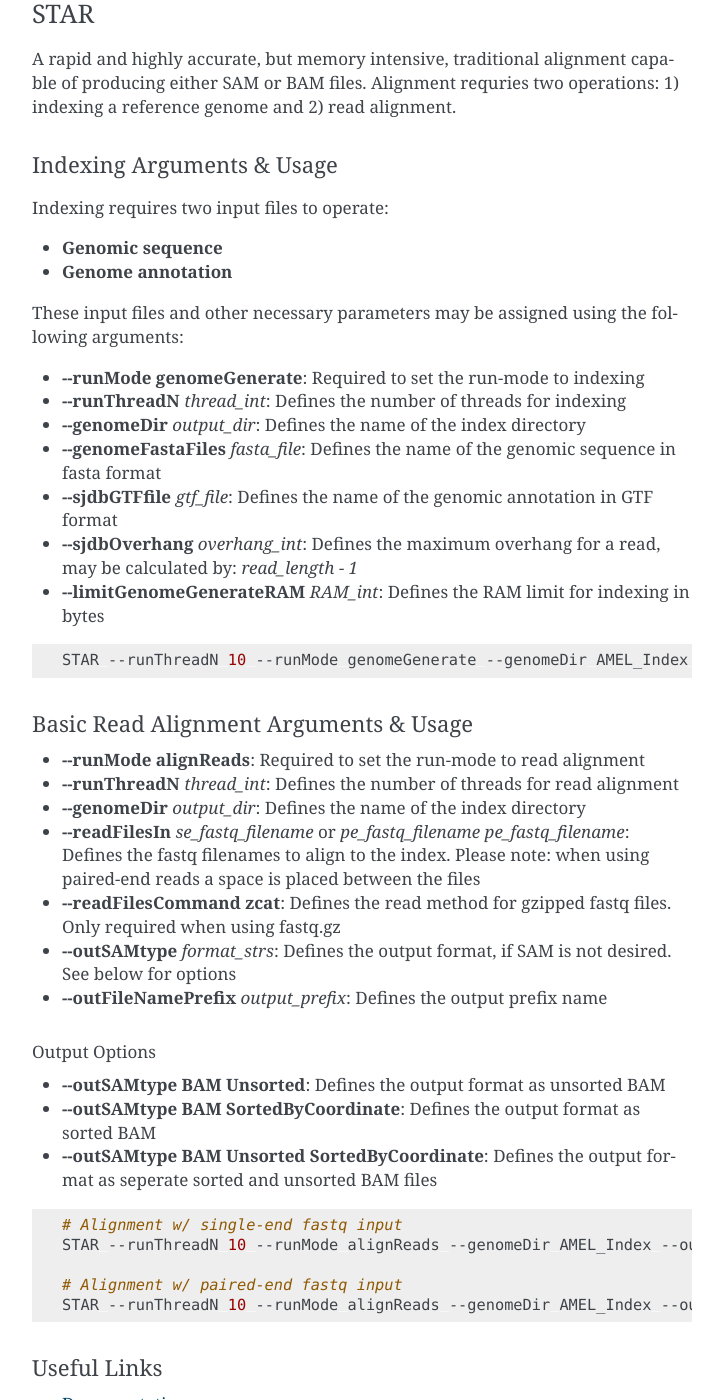
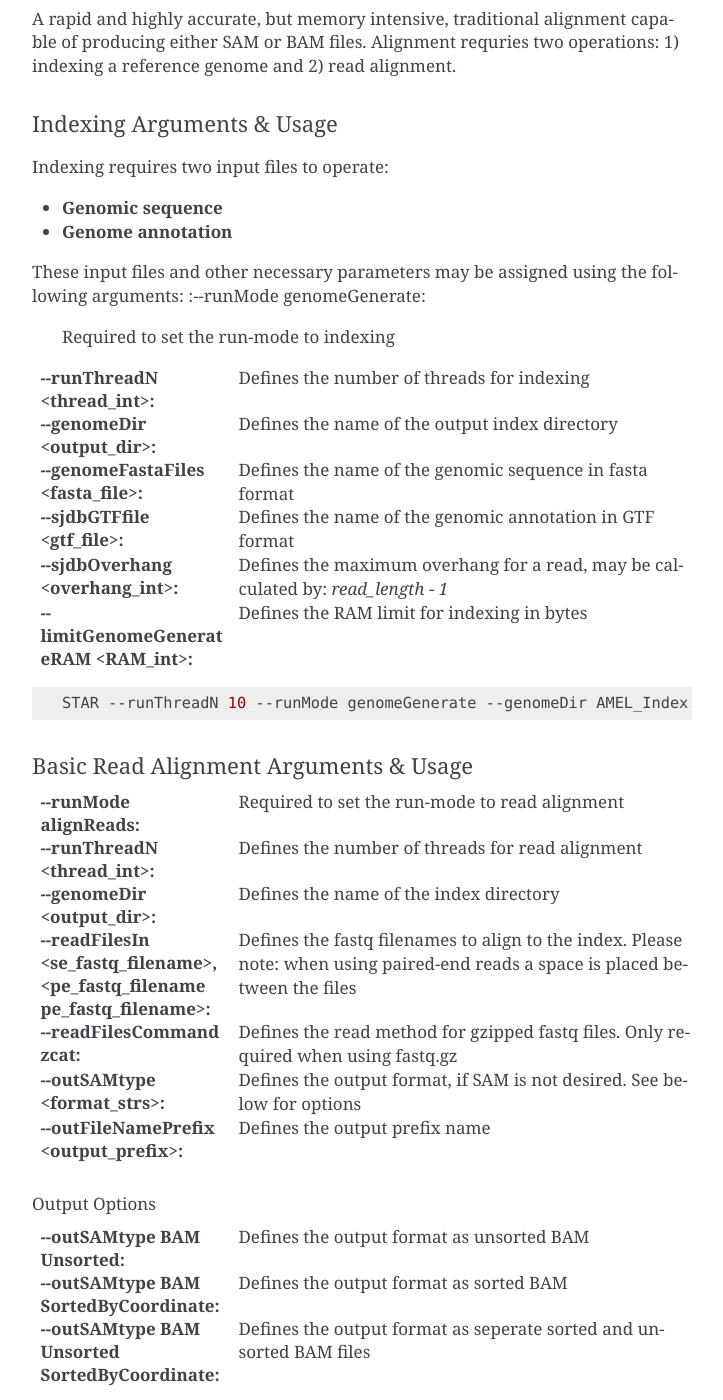
Before and after one commit to kocherlab/kocher_guides, a Sphinx documentation site: the page built from docs/Guides/RNAseq.rst, in a window 1280 px wide and 1400 px high, scrolled down 4904 px. Shown: the whole window, without its empty margins (388-1111 px from the left). Built offline with Sphinx 7.4.7, drawn with Linux system fonts in a browser that asks for light colours; some of the changed lines change nothing that is shown; some of the changed text lies outside the part shown.

Commit message:
Added STAR args

```diff
--- a/docs/Guides/RNAseq.rst
+++ b/docs/Guides/RNAseq.rst
@@ -53,15 +53,12 @@ A comprehensive and rapid filtering method for FASTQ files. fastp is able to per
 Adapter trimming includes various options from defining adapter sequences on the command-line to adapter auto-detection; adapter trimming may also be disabled, if desired.
 
 Trimming by quality score includes three methods:
-
-* **cut_front**:  move a sliding window 5' to 3’, drop the bases in the window if its mean quality is below a specified threshold.
-* **cut_tail**:  move a sliding window 3' to 5’, drop the bases in the window if its mean quality is below a specified threshold.
-* **cut_right**:  move a sliding window 5' to 3’, if the mean quality of a window is below a specified threshold, drop the window and the sequence to the right (i.e. 3’).
-
 :--cut_front:
-  The first parameter.
+  Move a sliding window 5' to 3’, drop the bases in the window if its mean quality is below a specified threshold.
 :--cut_tail:
-  The second parameter.
+  Move a sliding window 3' to 5’, drop the bases in the window if its mean quality is below a specified threshold.
+:--cut_right:
+  Move a sliding window 5' to 3’, if the mean quality of a window is below a specified threshold, drop the window and the sequence to the right (i.e. 3’).
 
 Many of these methods may be altered to be similar to functions within the `Trimmomatic package <http://www.usadellab.org/cms/?page=trimmomatic>`_, if desired.
 
@@ -161,14 +158,20 @@ Indexing requires two input files to operate:
 * **Genome annotation**
 
 These input files and other necessary parameters may be assigned using the following arguments:
-
-* **--runMode genomeGenerate**: Required to set the run-mode to indexing
-* **--runThreadN** *thread_int*: Defines the number of threads for indexing
-* **--genomeDir** *output_dir*: Defines the name of the index directory
-* **--genomeFastaFiles** *fasta_file*: Defines the name of the genomic sequence in fasta format
-* **--sjdbGTFfile** *gtf_file*: Defines the name of the genomic annotation in GTF format
-* **--sjdbOverhang** *overhang_int*: Defines the maximum overhang for a read, may be calculated by: *read_length - 1*
-* **--limitGenomeGenerateRAM** *RAM_int*: Defines the RAM limit for indexing in bytes
+:--runMode genomeGenerate:
+  Required to set the run-mode to indexing
+:--runThreadN <thread_int>:
+  Defines the number of threads for indexing
+:--genomeDir <output_dir>:
+  Defines the name of the output index directory
+:--genomeFastaFiles <fasta_file>:
+  Defines the name of the genomic sequence in fasta format
+:--sjdbGTFfile <gtf_file>:
+  Defines the name of the genomic annotation in GTF format
+:--sjdbOverhang <overhang_int>:
+  Defines the maximum overhang for a read, may be calculated by: *read_length - 1*
+:--limitGenomeGenerateRAM <RAM_int>:
+  Defines the RAM limit for indexing in bytes
 
 .. code-block:: bash
    :name: star_index
@@ -177,19 +180,29 @@ These input files and other necessary parameters may be assigned using the follo
 
 Basic Read Alignment Arguments & Usage
 --------------------------------------
-* **--runMode alignReads**: Required to set the run-mode to read alignment
-* **--runThreadN** *thread_int*: Defines the number of threads for read alignment
-* **--genomeDir** *output_dir*: Defines the name of the index directory
-* **--readFilesIn** *se_fastq_filename* or *pe_fastq_filename pe_fastq_filename*: Defines the fastq filenames to align to the index. Please note: when using paired-end reads a space is placed between the files
-* **--readFilesCommand zcat**: Defines the read method for gzipped fastq files. Only required when using fastq.gz
-* **--outSAMtype** *format_strs*: Defines the output format, if SAM is not desired. See below for options
-* **--outFileNamePrefix** *output_prefix*: Defines the output prefix name
+:--runMode alignReads:
+  Required to set the run-mode to read alignment
+:--runThreadN <thread_int>:
+  Defines the number of threads for read alignment
+:--genomeDir <output_dir>:
+  Defines the name of the index directory
+:--readFilesIn <se_fastq_filename>, <pe_fastq_filename pe_fastq_filename>:
+  Defines the fastq filenames to align to the index. Please note: when using paired-end reads a space is placed between the files
+:--readFilesCommand zcat:
+  Defines the read method for gzipped fastq files. Only required when using fastq.gz
+:--outSAMtype <format_strs>:
+  Defines the output format, if SAM is not desired. See below for options
+:--outFileNamePrefix <output_prefix>:
+  Defines the output prefix name
 
 Output Options
 ^^^^^^^^^^^^^^
-* **--outSAMtype BAM Unsorted**: Defines the output format as unsorted BAM
-* **--outSAMtype BAM SortedByCoordinate**: Defines the output format as sorted BAM
-* **--outSAMtype BAM Unsorted SortedByCoordinate**: Defines the output format as seperate sorted and unsorted BAM files
+:--outSAMtype BAM Unsorted:
+  Defines the output format as unsorted BAM
+:--outSAMtype BAM SortedByCoordinate:
+  Defines the output format as sorted BAM
+:--outSAMtype BAM Unsorted SortedByCoordinate:
+  Defines the output format as seperate sorted and unsorted BAM files
 
 .. code-block:: bash
    :name: star_alignment
```
